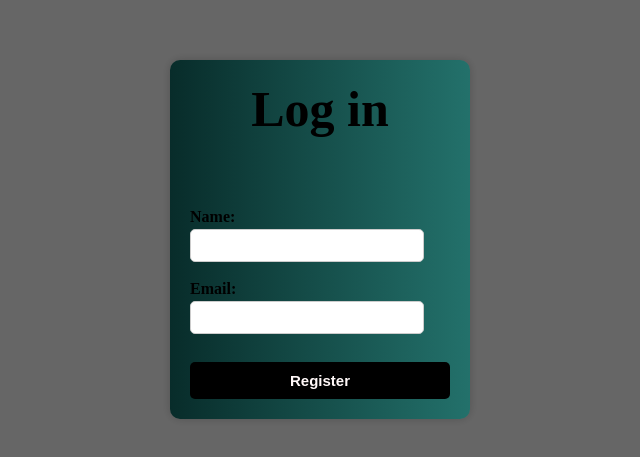
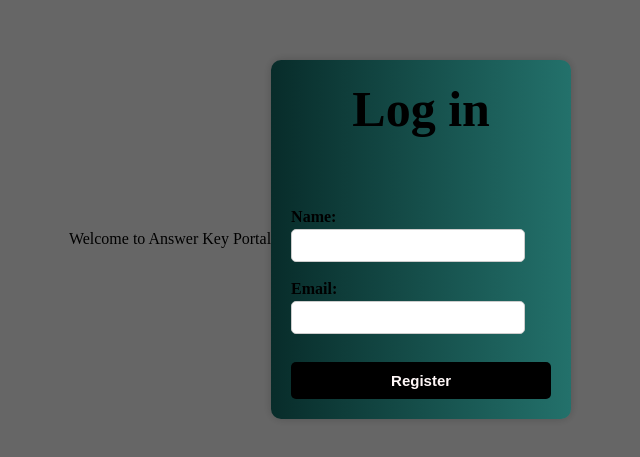
Before and after one commit to Rahi-padwal/answerkey, a React (Create React App) app: page /about-me in a window 1280 px wide. Shown: the part 161-618 px from the top of the page, without its empty margins (320-960 px from the left). Built offline with nearby package versions, Linux system fonts and the light colour scheme.

Commit message:
before 20 may

```diff
--- a/package.json
+++ b/package.json
@@ -7,7 +7,7 @@
     "core-js": "^3.40.0",
     "cors": "^2.8.5",
     "cra-template": "1.2.0",
-    "dotenv": "^16.4.7",
+    "dotenv": "^16.5.0",
     "express": "^4.21.2",
     "express-session": "^1.18.1",
     "mysql2": "^3.13.0",
--- a/src/components/AboutMe.js
+++ b/src/components/AboutMe.js
@@ -32,7 +32,7 @@ function AboutMe() {
               <i className="fab fa-linkedin"></i>
             </a>
             <a
-              href="https://github.com/rahi30-prog"
+              href="https://github.com/Rahi-padwal"
               target="_blank"
               rel="noopener noreferrer"
             >
--- a/src/components/login.js
+++ b/src/components/login.js
@@ -43,6 +43,9 @@ const LoginModal = ({ isOpen, onLogin }) => {
 
     return (
         <div className="login-modal">
+            <div className="welcome-message">
+                Welcome to Answer Key Portal
+            </div>
             <div className="login-box">
                 <h2>Log in</h2> {/* Consider changing this to "Register" if you are storing new users */}
                 <form onSubmit={handleSubmit}>
```
Also changed, not shown: 1 other file (tests, documents, lock files or other folders).
